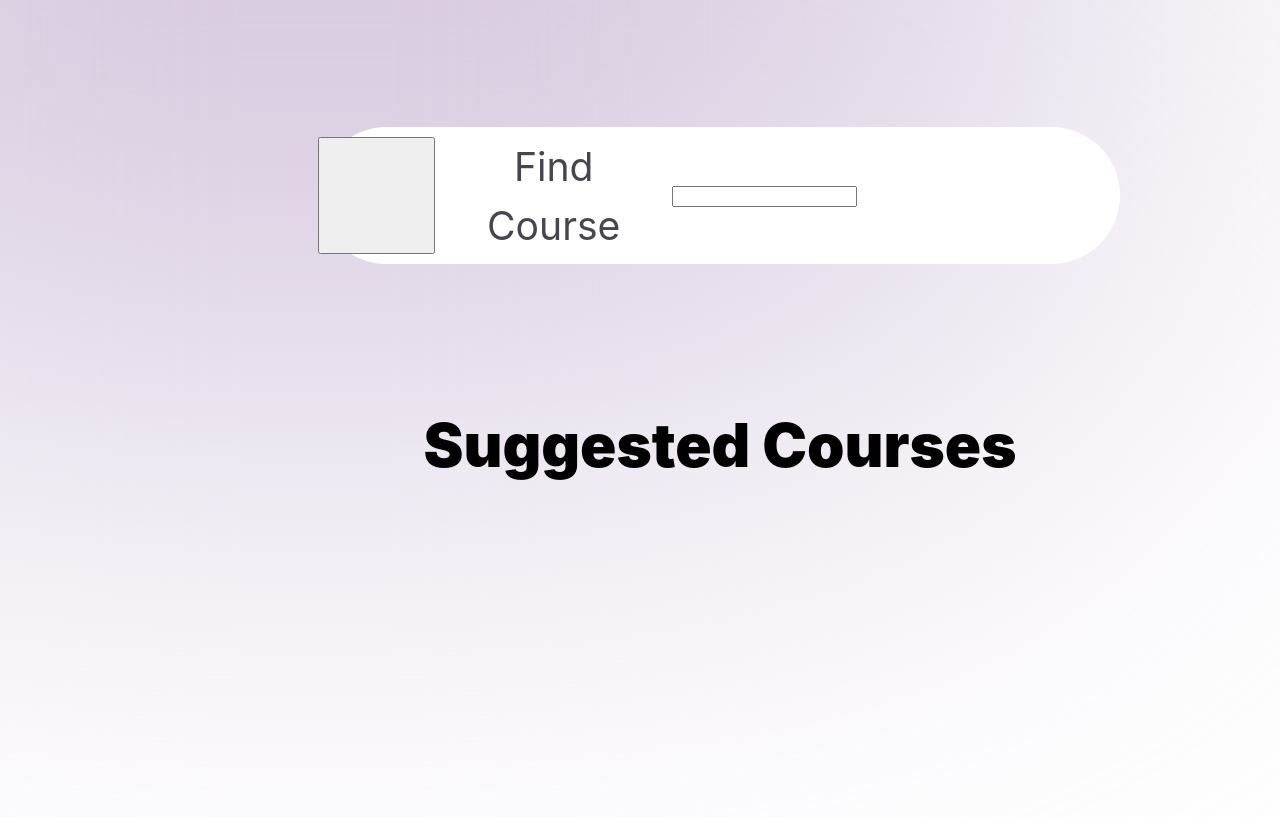
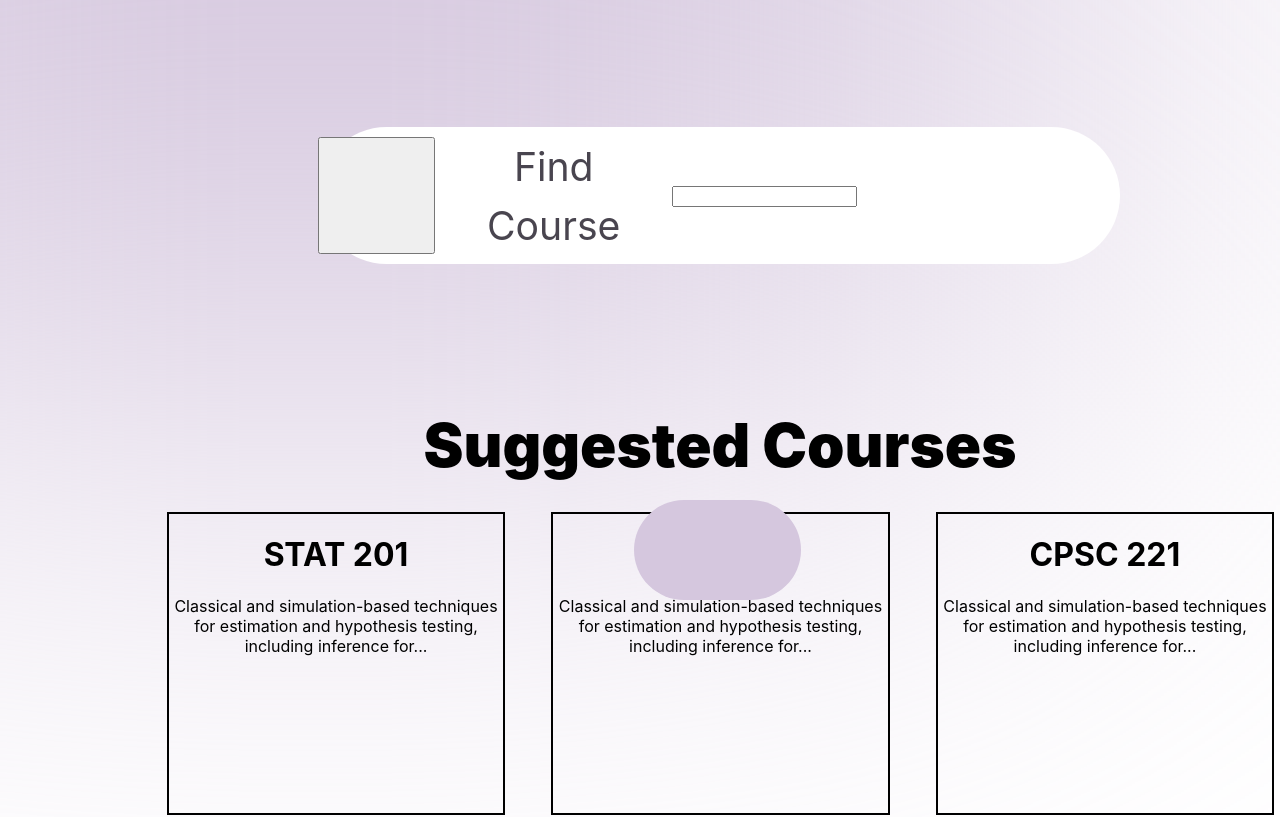
Before and after one commit to leowang801/produhacks-team1-2023, a React (Create React App) app in the folder course4you/: page /pages/courseFinder/courseFinder in a window 1280 px wide. Shown: the top 817 px of the page. Built offline with nearby package versions, Linux system fonts and the light colour scheme.

Commit message:
courses show up

```diff
--- a/course4you/src/pages/courseFinder/courseFinder.css
+++ b/course4you/src/pages/courseFinder/courseFinder.css
@@ -86,6 +86,7 @@
 }
 
 .course1 {
+    border: 2px solid black;
     position: absolute;
     width: 334.05px;
     height: 298.94px;
@@ -96,6 +97,7 @@
 }
 
 .course2 {
+    border: 2px solid black;
     position: absolute;
     width: 334.05px;
     height: 298.94px;
@@ -104,6 +106,7 @@
 }
 
 .course3 {
+    border: 2px solid black;
     position: absolute;
     width: 334.05px;
     height: 298.94px;
@@ -111,11 +114,58 @@
     top: 512px;
 }
 
-.class1 {
+/* .class1 {
+    position: absolute;
+    width: 226px;
+    height: 60.33px;
+    left: 221px;
+    top: 533.47px;
 
-}
+    font-family: 'Inter';
+    font-style: normal;
+    font-weight: 900;
+    font-size: 45.0204px;
+    line-height: 54px;
+    text-align: center;
 
-.text {
+    color: #15182B;
+} */
+/*
+.class2 {
+    position: absolute;
+    width: 226px;
+    height: 60.33px;
+    left: 606px;
+    top: 533.47px;
+
+    font-family: 'Inter';
+    font-style: normal;
+    font-weight: 900;
+    font-size: 45.0204px;
+    line-height: 54px;
+    text-align: center;
+
+    color: #15182B;
+} */
+
+/* .class3 {
+    position: absolute;
+    width: 226px;
+    height: 60.33px;
+    left: 606px;
+    top: 533.47px;
+
+    font-family: 'Inter';
+    font-style: normal;
+    font-weight: 900;
+    font-size: 45.0204px;
+    line-height: 54px;
+    text-align: center;
+
+    color: #15182B;
+} */
+
+/* .text {
     position: absolute;
     width: 273.72px;
     height: 111.65px;
@@ -129,7 +179,7 @@
     line-height: 26px;
 
     color: #15182B;
-}
+} */
 
 .profile-button {
     display: flex;
@@ -140,10 +190,15 @@
     gap: 19.17px;
 
     position: absolute;
+    /* width: 167px;
+    height: 99.67px;
+    left: 634px;
+    top: 881px; */
+
     width: 167px;
     height: 99.67px;
     left: 634px;
-    top: 881px;
+    top: 500px;
 
     background: #D5C7DE;
     border-radius: 191.667px;
--- a/course4you/src/pages/courseFinder/courseFinder.js
+++ b/course4you/src/pages/courseFinder/courseFinder.js
@@ -38,23 +38,38 @@ export default function CourseFinder() {
             </h1>
 
             <div className='course1'>
-                <h1 className='class1'></h1>
+                <h1 className='class1'>
+                    STAT 201
+                </h1>
                 <div className='text'>
-
+                Classical and simulation-based
+                techniques for estimation and
+                hypothesis testing, including
+                inference for...
                 </div>
             </div>
 
             <div className='course2'>
-                <h1 className='class2'></h1>
-                <div>
-
+                <h1 className='class2'>
+                    MATH 101
+                </h1>
+                <div className='text'>
+                Classical and simulation-based
+                techniques for estimation and
+                hypothesis testing, including
+                inference for...
                 </div>
             </div>
 
             <div className='course3'>
-                <h1 className='class3'></h1>
-                <div>
-
+                <h1 className='class3'>
+                    CPSC 221
+                </h1>
+                <div className='text'>
+                Classical and simulation-based
+                techniques for estimation and
+                hypothesis testing, including
+                inference for...
                 </div>
             </div>
 
@@ -63,7 +78,7 @@ export default function CourseFinder() {
                 type='submit'
                 //onClick={onSubmit}
                 className="profile-button">
-                    Continue
+                    Profile
                 </button>
             </div>
 
```
